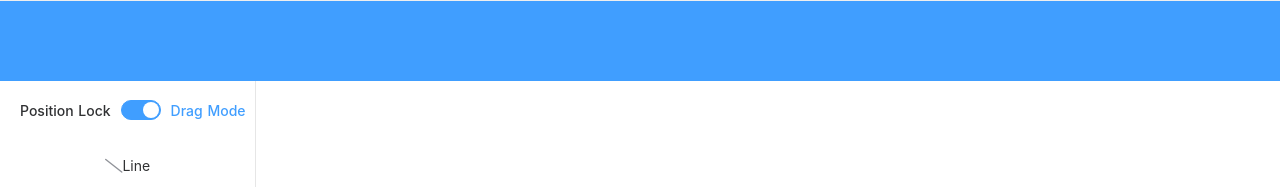
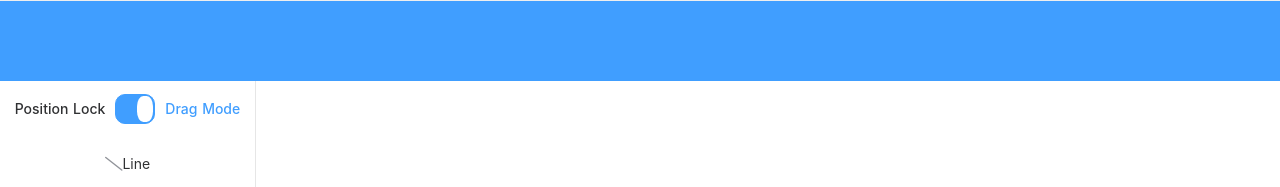
Before and after one commit to YaCpotato/NuxtNodeEditor, a Nuxt app: page / in a window 1280 px wide. Shown: the top 187 px of the page. Built offline with nearby package versions, Linux system fonts and the light colour scheme.

Commit message:
スイッチの大きさ調整

```diff
--- a/components/SideBar.vue
+++ b/components/SideBar.vue
@@ -3,7 +3,7 @@
     <el-row class="select-menu">
       <el-col :span="24">
         <el-menu default-active="2" class="el-menu-vertical-demo">
-          <el-menu-item>
+          <div class="mode-switch">
             <el-switch
               v-model="modeSwitch"
               active-text="Drag Mode"
@@ -11,7 +11,7 @@
               @change="setModeSwitch"
             >
             </el-switch>
-          </el-menu-item>
+          </div>
           <el-menu-item @click="setDrawMode('line')">
             <i class="fas fa-slash"></i>
             <span>Line</span>
@@ -77,4 +77,24 @@ export default {
 .select-menu {
   width: 100%;
 }
+.mode-switch {
+  margin: 0 auto;
+  padding-top: 1rem;
+  padding-bottom: 1rem;
+}
+.el-switch__core {
+  width: 60px;
+  height: 30px;
+}
+.el-switch__core::after {
+  content: '';
+  position: absolute;
+  top: 1px;
+  left: 1px;
+  border-radius: 40%;
+  transition: all 0.3s;
+  width: 16px;
+  height: 26px;
+  background-color: #fff;
+}
 </style>
```
